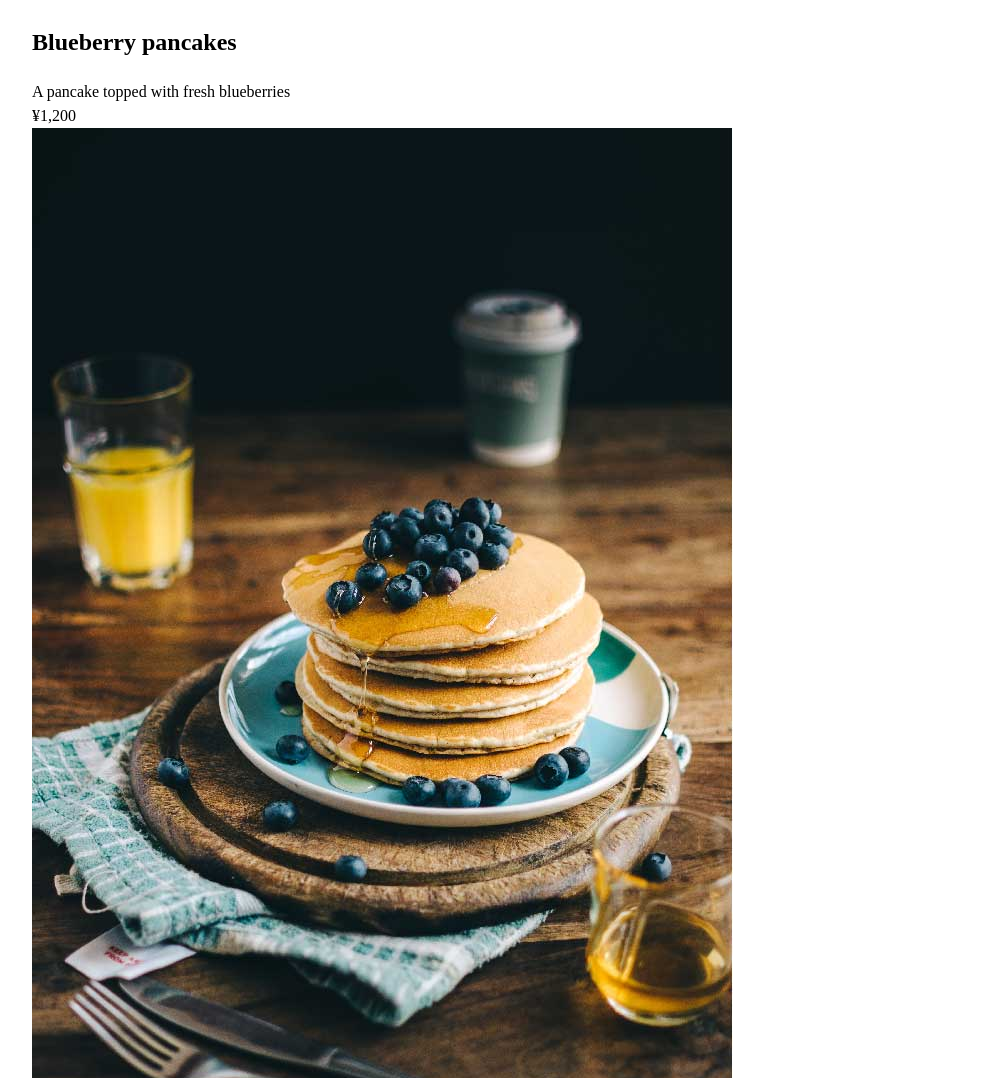
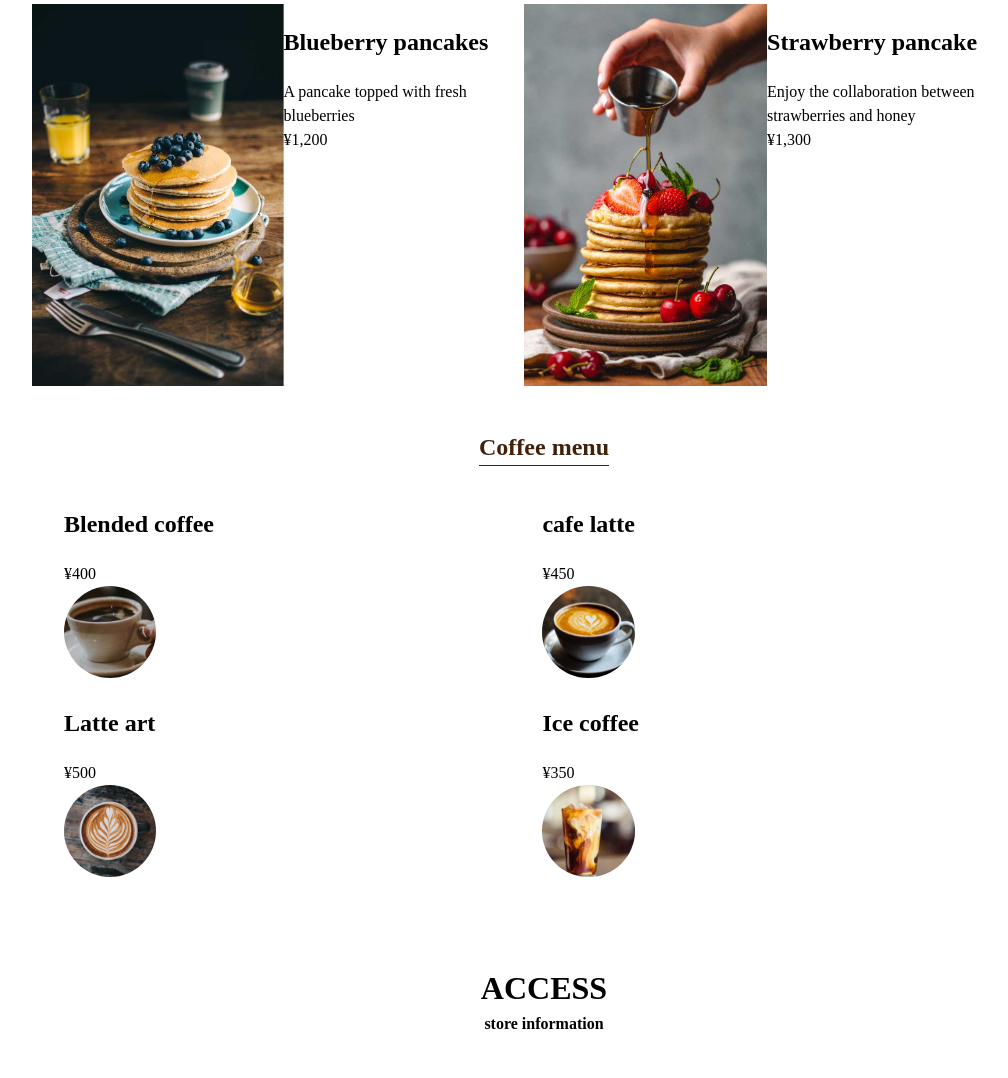
Before and after one commit to SaliMerc/Dic-cafe-static-site, a plain HTML site: page index.html in a window 1280 px wide. Shown: the part 1118-2196 px from the top of the page, without its empty margins (96-1104 px from the left). Drawn offline with Linux system fonts and the light colour scheme.

Commit message:
Started modified the menu section

```diff
--- a/css/main.css
+++ b/css/main.css
@@ -103,6 +103,28 @@ li {
     width: 35%;
 }
 
+.menu-section{
+    display: flex;
+    flex-direction: column;
+    align-items: center;
+}
+
+.desert-options{
+    display: flex;
+    width: 98%;
+}
+
+.desert-items-types{
+    display: flex;
+    width: 49%;
+}
+
+.desert-items-types img{
+    width: 55%;
+    height: 90%;
+}
+
+
 .section_title {
   font-family: 'Noto Serif JP', serif;
   font-weight: bold;
@@ -127,3 +149,9 @@ li {
   width: 20%;
   border-radius: 50%;
 }
+
+.coffee-menu{
+    display: flex;
+    width: 98%;
+    gap: 1rem;
+}
--- a/index.html
+++ b/index.html
@@ -67,7 +67,7 @@
         <img src="images/sample_concept.jpg"/>
         </div>
       </article>
-      <article class="section_inner">
+      <article class="section_inner menu-section">
         <h1 class="section_title" id="menu">
           MENU
         </h1>
@@ -77,8 +77,10 @@
               Recommended menu
             </h1>
           </div>
-          <ul>
-            <li>
+          <ul class="desert-options">
+            <li class="desert-items-types">
+              <img src="images/sample_pancake1.jpg"/>
+              <div>
               <h2>
                 Blueberry pancakes
               </h2>
@@ -88,9 +90,12 @@
               <p>
                 ¥1,200
               </p>
-              <img src="images/sample_pancake1.jpg"/>
+              </div>
+
             </li>
-            <li>
+            <li class="desert-items-types">
+               <img src="images/sample_pancake2.jpg"/>
+              <div>
               <h2>
                 Strawberry pancake
               </h2>
@@ -100,17 +105,19 @@
               <p>
                 ¥1,300
               </p>
-              <img src="images/sample_pancake2.jpg"/>
+              </div>
+
             </li>
           </ul>
         </section>
-        <section>
+        <section class="">
           <div class="center">
             <h1 class="menu_title">
               Coffee menu
             </h1>
           </div>
-          <ul>
+          <ul class="coffee-menu">
+            <div>
             <li>
               <h2>
                 Blended coffee
@@ -129,6 +136,8 @@
               </p>
               <img class="caffee_menu_image" src="images/sample_cafe2.jpg"/>
             </li>
+            </div>
+            <div>
             <li>
               <h2>
                 cafe latte
@@ -147,6 +156,7 @@
               </p>
               <img class="caffee_menu_image" src="images/sample_cafe4.jpg"/>
             </li>
+            </div>
           </ul>
         </section>
       </article>
```
